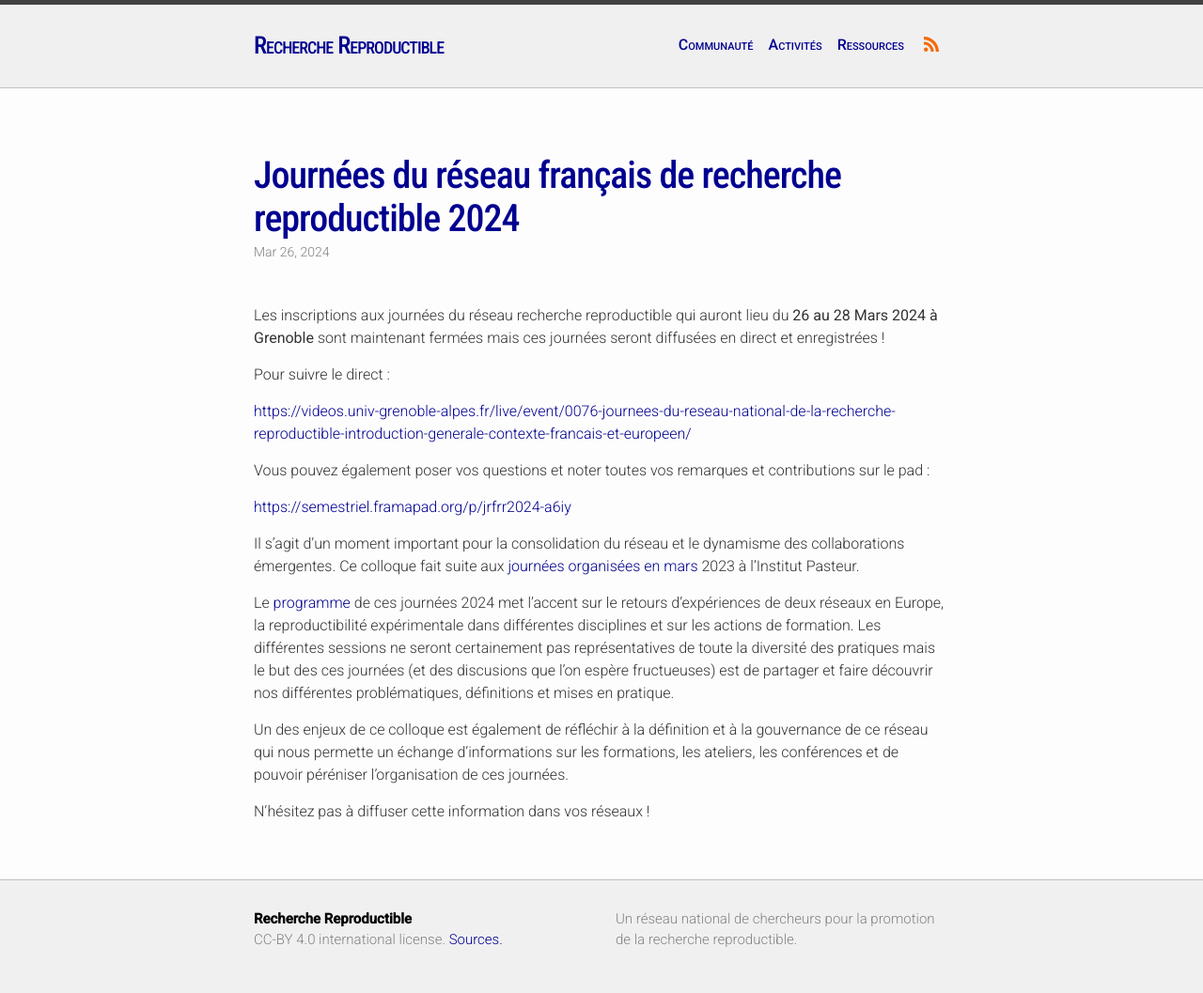
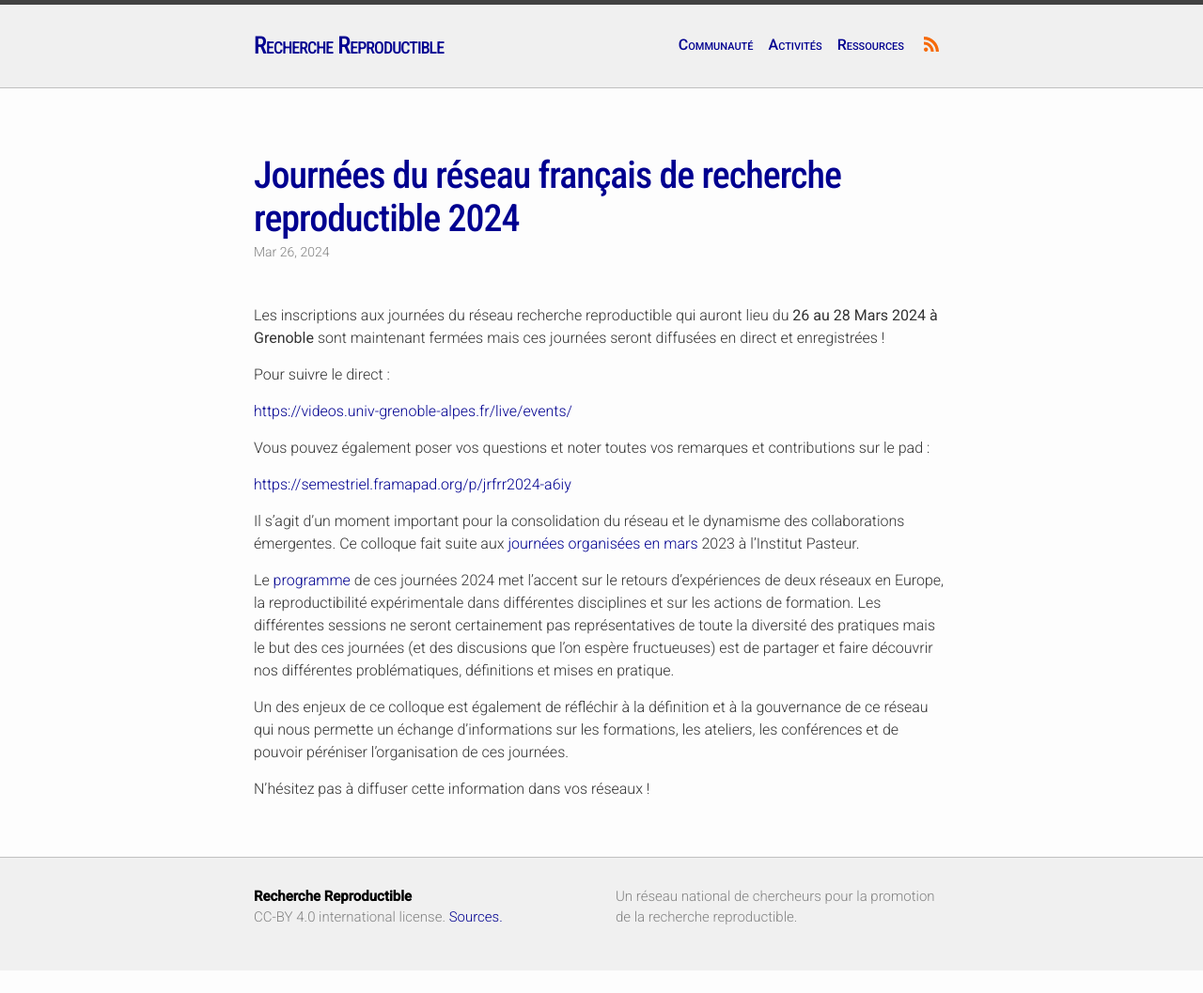
Before and after one commit to FR-RN/FR-RN, a Jekyll site: the page built from _posts/2024-03-26-jrfrr-2024.md, in a window 1280 px wide. Shown: the whole page at 94% size. Built offline with Jekyll 4.4.1, drawn with Linux system fonts in a browser that asks for light colours; some web fonts are replaced; after the commit the page ends 1033 px from its top, so only the background shows below that; some of the changed lines change nothing that is shown.

Commit message:
Link for JRFRR

```diff
--- a/_posts/2024-03-26-jrfrr-2024.md
+++ b/_posts/2024-03-26-jrfrr-2024.md
@@ -9,7 +9,7 @@ Les inscriptions aux journées du réseau recherche reproductible qui auront lie
 
 Pour suivre le direct :
 
-[https://videos.univ-grenoble-alpes.fr/live/event/0076-journees-du-reseau-national-de-la-recherche-reproductible-introduction-generale-contexte-francais-et-europeen/](https://videos.univ-grenoble-alpes.fr/live/event/0076-journees-du-reseau-national-de-la-recherche-reproductible-introduction-generale-contexte-francais-et-europeen/)
+[https://videos.univ-grenoble-alpes.fr/live/events/](https://videos.univ-grenoble-alpes.fr/live/events/)
 
 Vous pouvez également poser vos questions et noter toutes vos remarques et contributions sur le pad :
 
```
